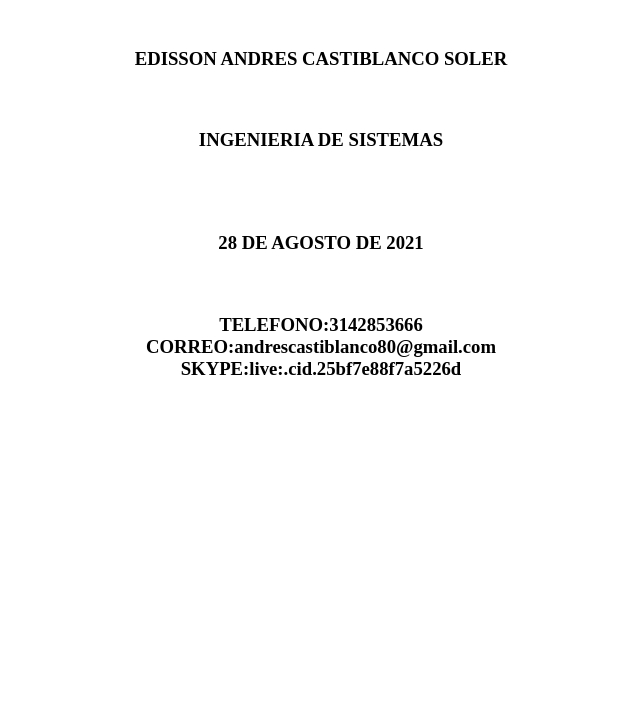
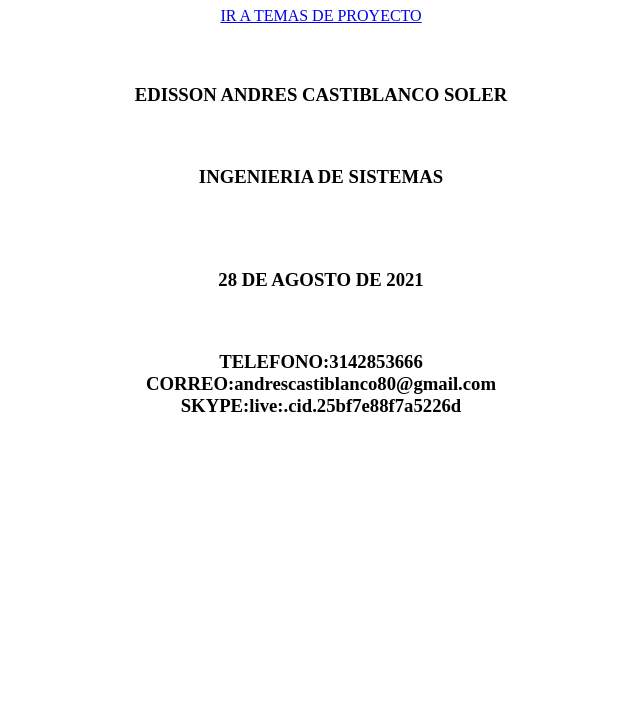
Before and after one commit to andes2808/DSW-EDISSONCASTIBLANCO, a plain HTML site: page index.html in a window 1280 px wide. Shown: the part 99-800 px from the top of the page, without its empty margins (319-959 px from the left). Drawn offline with Linux system fonts and the light colour scheme.

Commit message:
Update index.html

```diff
--- a/index.html
+++ b/index.html
@@ -5,9 +5,10 @@
      <meta http-equiv="X-UA-Compatible" content="IE=edge">
     <meta name="viewport" content="width=device-width, initial-scale=1.0">
     </title><CENTER>PROYECTO DE SITIO WEB 2021<CENTER></title>
-    </head>
+            </head>
         <body>
             <h1>PROYECTO DE SITIO WEB 2021</h1>
+            <a href="fase 2/desing.html.html">IR A TEMAS DE PROYECTO</a>
             <h3><CENTER><BR>
             <P>EDISSON ANDRES CASTIBLANCO SOLER</P><BR>
             <p>INGENIERIA DE SISTEMAS</p><br><br>
```
